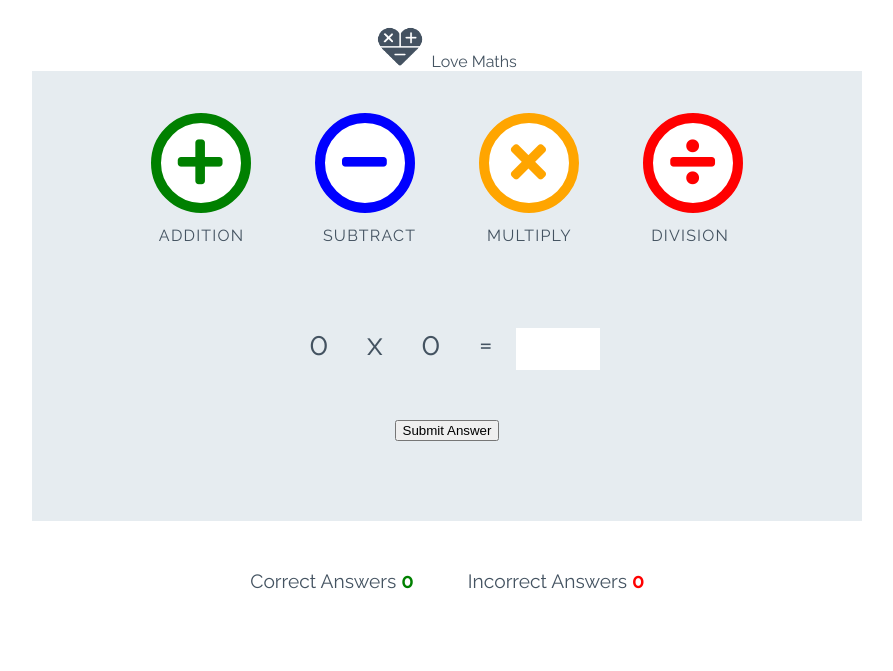
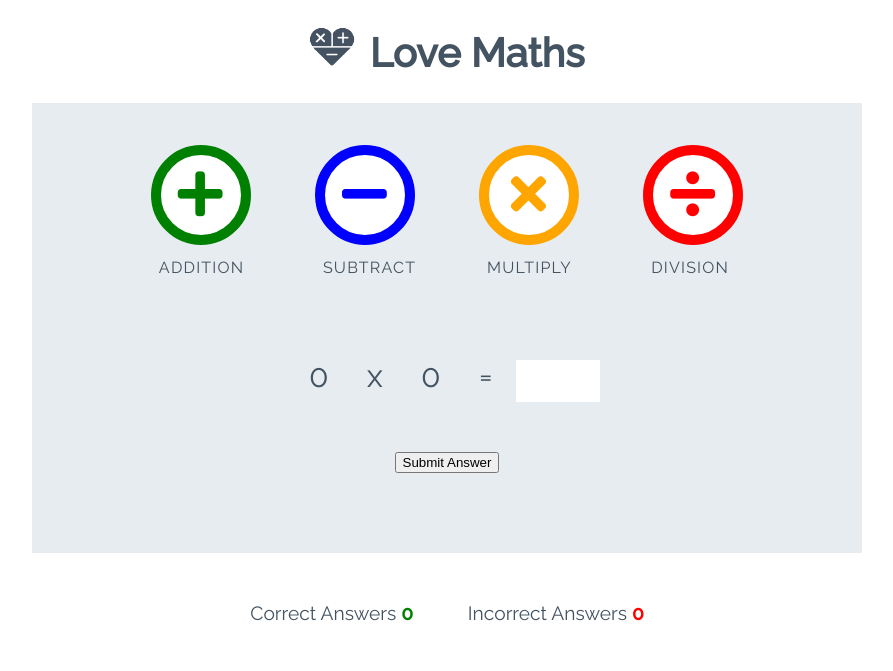
Before and after one commit to Charte-dot/love-maths, a plain HTML site: page index.html in a window 1280 px wide. Shown: the whole page, without its empty margins (193-1086 px from the left). Drawn offline with Linux system fonts and the light colour scheme.

```diff
--- a/index.html
+++ b/index.html
@@ -15,8 +15,9 @@
 </head>
 
 <body>
-    <h1 class="heading"></h1>
-    <img class="logo" src="assets/images/logo.png" alt="logo"> Love Maths
+    <h1 class="heading">
+        <img class="logo" src="assets/images/logo.png" alt="logo"> Love Maths
+    </h1>
 
 
     <div class="game-area">
```
